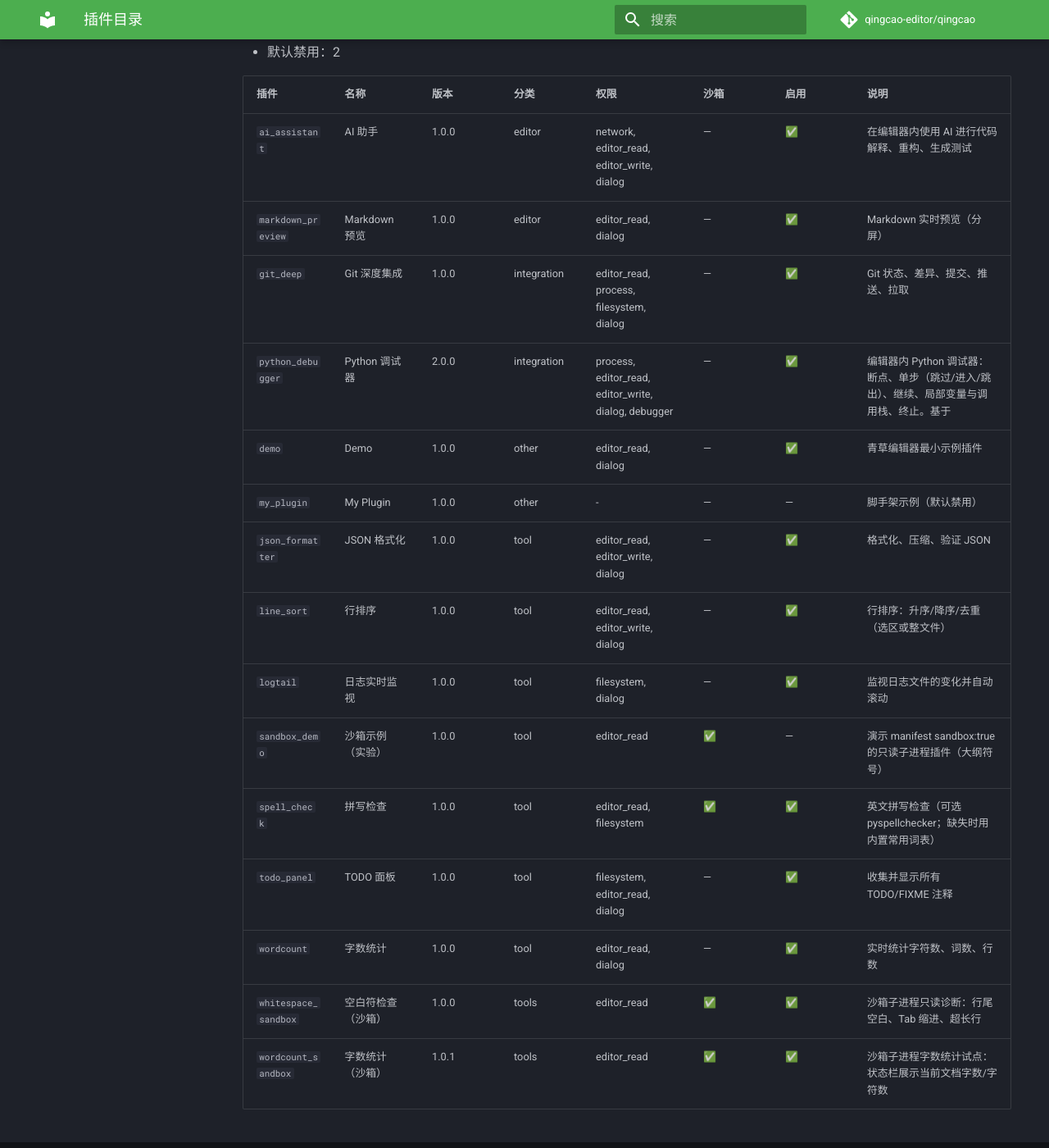
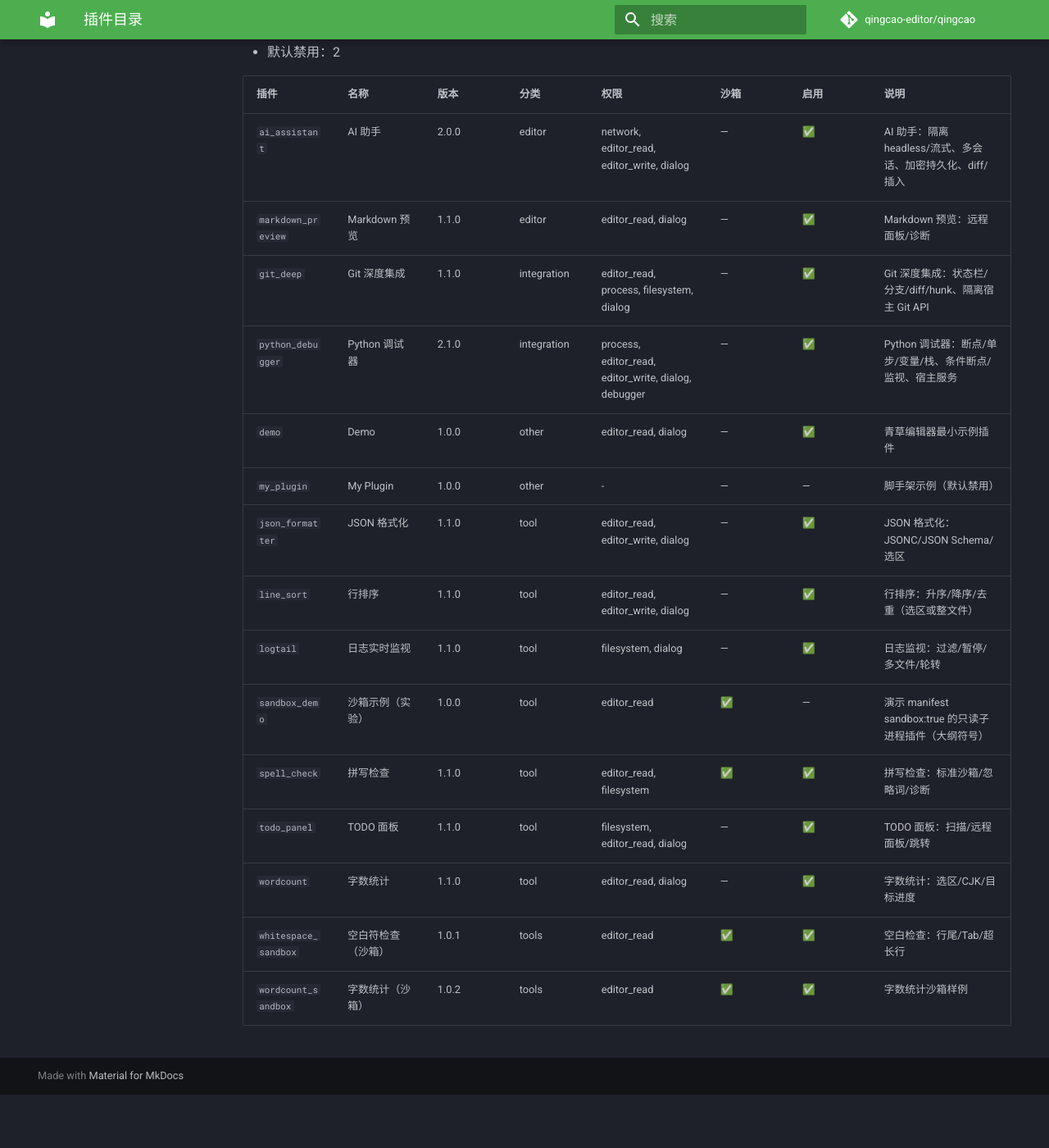
Before and after one commit to TomJerryGit/qingcao, an MkDocs documentation site: the page built from docs/plugin_catalog.md, in a window 1280 px wide and 1400 px high, scrolled down 244 px. Shown: the whole window at 82% size. Built offline with MkDocs 1.6.1 and Material for MkDocs 9.7.7, drawn with Linux system fonts in a browser that asks for light colours; comment, search, counter and statistics services are not loaded; after the commit the page ends 1579 px from its top, so only the background shows below that.

Commit message:
chore(plugins): 版本号/市场说明同步近期功能

```diff
--- a/docs/plugin_catalog.md
+++ b/docs/plugin_catalog.md
@@ -6,18 +6,18 @@
 
 | 插件 | 名称 | 版本 | 分类 | 权限 | 沙箱 | 启用 | 说明 |
 |---|---|---|---|---|---|---|---|
-| `ai_assistant` | AI 助手 | 1.0.0 | editor | network, editor_read, editor_write, dialog | — | ✅ | 在编辑器内使用 AI 进行代码解释、重构、生成测试 |
-| `markdown_preview` | Markdown 预览 | 1.0.0 | editor | editor_read, dialog | — | ✅ | Markdown 实时预览（分屏） |
-| `git_deep` | Git 深度集成 | 1.0.0 | integration | editor_read, process, filesystem, dialog | — | ✅ | Git 状态、差异、提交、推送、拉取 |
-| `python_debugger` | Python 调试器 | 2.0.0 | integration | process, editor_read, editor_write, dialog, debugger | — | ✅ | 编辑器内 Python 调试器：断点、单步（跳过/进入/跳出）、继续、局部变量与调用栈、终止。基于  |
+| `ai_assistant` | AI 助手 | 2.0.0 | editor | network, editor_read, editor_write, dialog | — | ✅ | AI 助手：隔离 headless/流式、多会话、加密持久化、diff/插入 |
+| `markdown_preview` | Markdown 预览 | 1.1.0 | editor | editor_read, dialog | — | ✅ | Markdown 预览：远程面板/诊断 |
+| `git_deep` | Git 深度集成 | 1.1.0 | integration | editor_read, process, filesystem, dialog | — | ✅ | Git 深度集成：状态栏/分支/diff/hunk、隔离宿主 Git API |
+| `python_debugger` | Python 调试器 | 2.1.0 | integration | process, editor_read, editor_write, dialog, debugger | — | ✅ | Python 调试器：断点/单步/变量/栈、条件断点/监视、宿主服务 |
 | `demo` | Demo | 1.0.0 | other | editor_read, dialog | — | ✅ | 青草编辑器最小示例插件 |
 | `my_plugin` | My Plugin | 1.0.0 | other | - | — | — | 脚手架示例（默认禁用） |
-| `json_formatter` | JSON 格式化 | 1.0.0 | tool | editor_read, editor_write, dialog | — | ✅ | 格式化、压缩、验证 JSON |
-| `line_sort` | 行排序 | 1.0.0 | tool | editor_read, editor_write, dialog | — | ✅ | 行排序：升序/降序/去重（选区或整文件） |
-| `logtail` | 日志实时监视 | 1.0.0 | tool | filesystem, dialog | — | ✅ | 监视日志文件的变化并自动滚动 |
+| `json_formatter` | JSON 格式化 | 1.1.0 | tool | editor_read, editor_write, dialog | — | ✅ | JSON 格式化：JSONC/JSON Schema/选区 |
+| `line_sort` | 行排序 | 1.1.0 | tool | editor_read, editor_write, dialog | — | ✅ | 行排序：升序/降序/去重（选区或整文件） |
+| `logtail` | 日志实时监视 | 1.1.0 | tool | filesystem, dialog | — | ✅ | 日志监视：过滤/暂停/多文件/轮转 |
 | `sandbox_demo` | 沙箱示例（实验） | 1.0.0 | tool | editor_read | ✅ | — | 演示 manifest sandbox:true 的只读子进程插件（大纲符号） |
-| `spell_check` | 拼写检查 | 1.0.0 | tool | editor_read, filesystem | ✅ | ✅ | 英文拼写检查（可选 pyspellchecker；缺失时用内置常用词表） |
-| `todo_panel` | TODO 面板 | 1.0.0 | tool | filesystem, editor_read, dialog | — | ✅ | 收集并显示所有 TODO/FIXME 注释 |
-| `wordcount` | 字数统计 | 1.0.0 | tool | editor_read, dialog | — | ✅ | 实时统计字符数、词数、行数 |
-| `whitespace_sandbox` | 空白符检查（沙箱） | 1.0.0 | tools | editor_read | ✅ | ✅ | 沙箱子进程只读诊断：行尾空白、Tab 缩进、超长行 |
-| `wordcount_sandbox` | 字数统计（沙箱） | 1.0.1 | tools | editor_read | ✅ | ✅ | 沙箱子进程字数统计试点：状态栏展示当前文档字数/字符数 |
+| `spell_check` | 拼写检查 | 1.1.0 | tool | editor_read, filesystem | ✅ | ✅ | 拼写检查：标准沙箱/忽略词/诊断 |
+| `todo_panel` | TODO 面板 | 1.1.0 | tool | filesystem, editor_read, dialog | — | ✅ | TODO 面板：扫描/远程面板/跳转 |
+| `wordcount` | 字数统计 | 1.1.0 | tool | editor_read, dialog | — | ✅ | 字数统计：选区/CJK/目标进度 |
+| `whitespace_sandbox` | 空白符检查（沙箱） | 1.0.1 | tools | editor_read | ✅ | ✅ | 空白检查：行尾/Tab/超长行 |
+| `wordcount_sandbox` | 字数统计（沙箱） | 1.0.2 | tools | editor_read | ✅ | ✅ | 字数统计沙箱样例 |
```
Also changed, not shown: CHANGELOG.md (+6 -0 lines), 12 other files.
